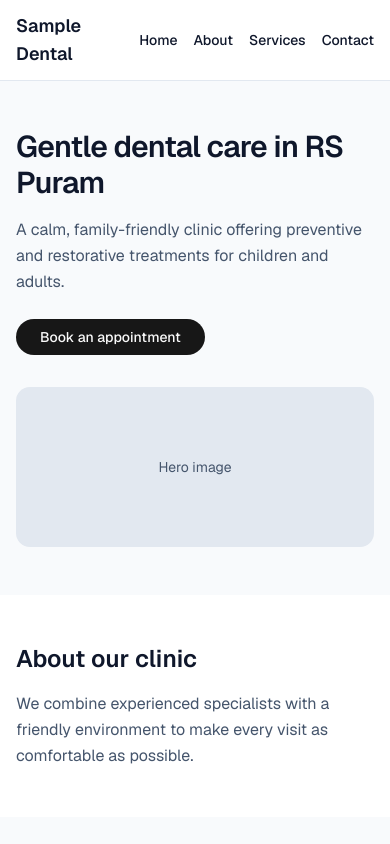
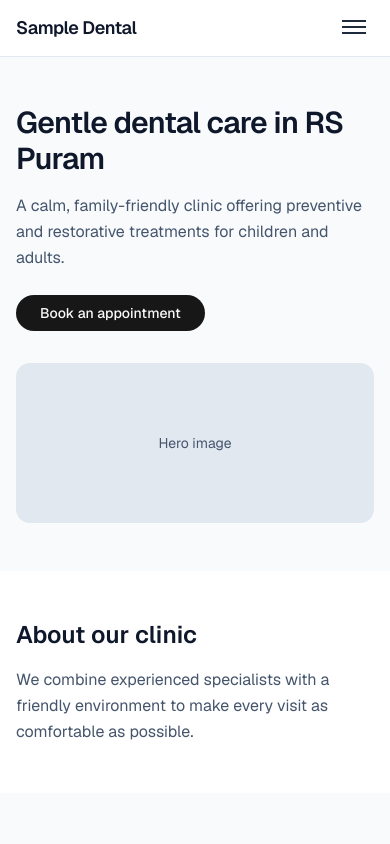
Before and after one commit to fooorrrceee/rr-dental-flip, a Next.js app in the folder landing-course/: page / in a window 390 px wide. Shown: the top 844 px of the page. Built offline with nearby package versions, Linux system fonts and the light colour scheme.

Commit message:
add responsive nav bar with hamburger toggle header

```diff
--- a/landing-course/app/components/Header.tsx
+++ b/landing-course/app/components/Header.tsx
@@ -1,12 +1,28 @@
+"use client";
+
+import { useState } from "react";
+
 export function Header() {
+  const [isOpen, setIsOpen] = useState(false);
+
+  const toggleMenu = () => {
+    setIsOpen((current) => !current);
+  };
+
+  const closeMenu = () => setIsOpen(false);
+
   return (
-    <header className="border-b border-slate-200">
+    <header className="sticky top-0 z-30 border-b border-slate-200 bg-white/90 backdrop-blur">
+      {/* Top bar: logo + desktop nav + mobile button */}
       <div className="mx-auto flex max-w-5xl items-center justify-between px-4 py-3">
-        <a href="#" className="text-lg font-semibold">
+        {/* Logo / brand */}
+        <a href="#hero" className="text-lg font-semibold tracking-tight text-slate-900">
           Sample Dental
         </a>
-        <nav aria-label="Main navigation">
-          <ul className="flex gap-4 text-sm font-medium">
+
+        {/* Desktop navigation */}
+        <nav aria-label="Main navigation" className="hidden md:block">
+          <ul className="flex gap-6 text-sm font-medium text-slate-700">
             <li>
               <a href="#hero" className="hover:text-sky-600">
                 Home
@@ -29,7 +45,82 @@ export function Header() {
             </li>
           </ul>
         </nav>
+
+        {/* Mobile menu button (hamburger) */}
+        <button
+          type="button"
+          onClick={toggleMenu}
+          className="inline-flex items-center justify-center rounded-full p-2 text-slate-700 hover:bg-slate-100 md:hidden"
+          aria-expanded={isOpen}
+          aria-label="Toggle main navigation"
+        >
+          {/* 3-line icon that turns into an X when open */}
+          <span className="relative block h-4 w-6">
+            <span
+              className={`absolute inset-x-0 top-0 h-0.5 bg-slate-800 transition-transform ${
+                isOpen ? "translate-y-1.5 rotate-45" : ""
+              }`}
+            />
+            <span
+              className={`absolute inset-x-0 top-1.5 h-0.5 bg-slate-800 transition-opacity ${
+                isOpen ? "opacity-0" : "opacity-100"
+              }`}
+            />
+            <span
+              className={`absolute inset-x-0 top-3 h-0.5 bg-slate-800 transition-transform ${
+                isOpen ? "-translate-y-1.5 -rotate-45" : ""
+              }`}
+            />
+          </span>
+        </button>
       </div>
+
+      {/* Mobile menu panel */}
+      {isOpen && (
+        <nav
+          aria-label="Mobile main navigation"
+          className="border-t border-slate-200 bg-white md:hidden"
+        >
+          <ul className="mx-auto flex max-w-5xl flex-col gap-1 px-4 py-3 text-sm font-medium text-slate-700">
+            <li>
+              <a
+                href="#hero"
+                onClick={closeMenu}
+                className="block py-1.5 hover:text-sky-600"
+              >
+                Home
+              </a>
+            </li>
+            <li>
+              <a
+                href="#about"
+                onClick={closeMenu}
+                className="block py-1.5 hover:text-sky-600"
+              >
+                About
+              </a>
+            </li>
+            <li>
+              <a
+                href="#services"
+                onClick={closeMenu}
+                className="block py-1.5 hover:text-sky-600"
+              >
+                Services
+              </a>
+            </li>
+            <li>
+              <a
+                href="#contact"
+                onClick={closeMenu}
+                className="block py-1.5 hover:text-sky-600"
+              >
+                Contact
+              </a>
+            </li>
+          </ul>
+        </nav>
+      )}
     </header>
   );
 }
```
